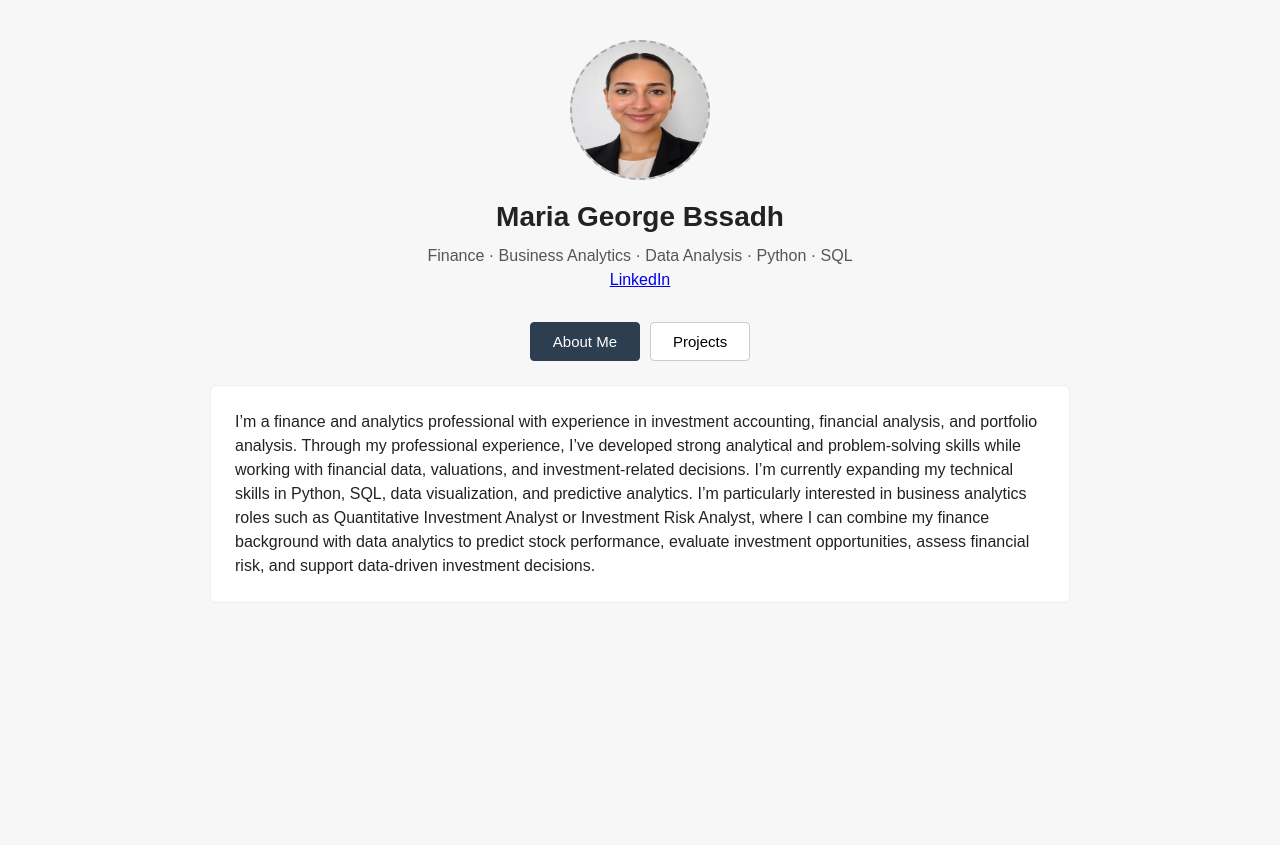
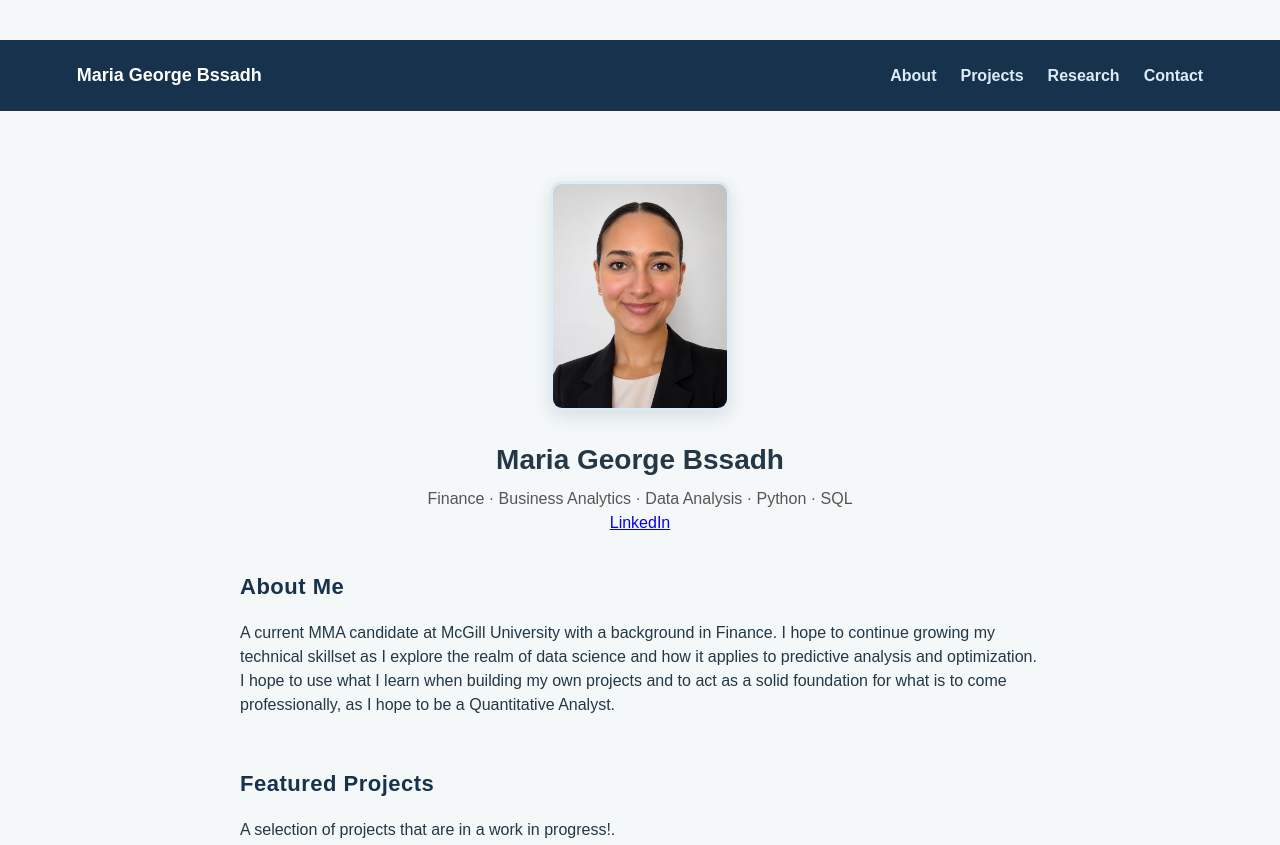
Before and after one commit to mariabssadh1-droid/mariabssadh1-droid.github.io, a plain HTML site: page index.html in a window 1280 px wide. Shown: the top 845 px of the page. Before the commit the page ends 800 px from the top, so only its background shows below. Drawn offline with Linux system fonts and the light colour scheme.

Commit message:
Redesign portfolio layout and styling

```diff
--- a/index.html
+++ b/index.html
@@ -16,11 +16,11 @@
         margin: 0;
         padding: 0;
       }
-
 body {
+   	 margin: 0;
         font-family: Arial, Helvetica, sans-serif;
-        color: #222;
-        background: #f7f7f7;
+        color: #243746;
+        background: #F4F8F8;
         line-height: 1.5;
       }
 
@@ -33,22 +33,18 @@
       /* ---------- HEADER (photo + name + subheading) ---------- */
       header {
         text-align: center;
-        margin-bottom: 30px;
+        margin-bottom: 20px;
       }
 
       /* Empty space for photo — replace with your own <img> if you like */
       .photo {
-        width: 140px;
-        height: 140px;
-        border-radius: 50%;
-        background: #ddd;
-        border: 2px dashed #aaa;
-        margin: 0 auto 16px;
-        display: flex;
-        align-items: center;
-        justify-content: center;
-        color: #888;
-        font-size: 13px;
+    width: 180px;
+    height: auto;
+    border-radius: 12px;
+    border: 3px solid #DCECF7;
+    box-shadow: 0 6px 18px rgba(23, 50, 77, 0.12);
+    display: block;
+    margin: 0 auto 28px;
 }
 
       header h1 {
@@ -92,20 +88,25 @@
       }
 
      .panel {
-        background: #fff;
-        border: 1px solid #eee;
-        border-radius: 6px;
-        padding: 24px;
+    width: 100%;
+    background: transparent;
+    border: none;
+    padding: 0;
+    box-shadow: none;
 }
 
       /* ---------- PROJECT CARDS (1 x 3 grid) ---------- */
       .cards {
     display: grid;
-        grid-template-columns: repeat(3, 1fr);
-        gap: 16px;
+    grid-template-columns: repeat(3, minmax(0, 1fr));
+    gap: 48px;
+    width: 100%;
+    align-items: stretch;
 }
 
       .card {
+    	width: 100%;
+    	box-sizing: border-box;
         border: 1px solid #eee;
         border-radius: 6px;
         overflow: hidden;
@@ -138,16 +139,150 @@
           grid-template-columns: 1fr;
         }
       }
+
+.navbar {
+    display: flex;
+    justify-content: space-between;
+    align-items: center;
+    width: 100vw;
+    margin-left: calc(50% - 50vw);
+    box-sizing: border-box;
+    padding: 22px 6vw;
+    background-color: #17324D;
+    margin-bottom: 70px;
+}
+
+.nav-name {
+    color: #FFFFFF;
+    font-weight: 700;
+    font-size: 18px;
+}
+
+.nav-links {
+    display: flex;
+    gap: 24px;
+}
+
+.nav-links a {
+    color: #DCECF7;
+    text-decoration: none;
+    font-weight: 600;
+}
+
+.nav-links a:hover {
+    color: #FFFFFF;
+}
+
+.section {
+    width: 100%;
+    max-width: 1000px;
+    margin: 40px auto;
+    padding: 0 30px;
+    box-sizing: border-box;
+}
+
+#about,
+#projects,
+#research,
+#contact {
+    width: 100%;
+    max-width: 1000px;
+    margin-left: auto;
+    margin-right: auto;
+}
+
+#projects {
+    margin-top: 50px;
+    margin-bottom: 50px;
+}
+
+#about {
+    margin-top: 35px;
+}
+
+.section h2 {
+    text-align: left;
+    font-size: 22px;
+    color: #17324D;
+    margin-bottom: 18px;
+    letter-spacing: 0.5px;
+}
+
+.glance-grid {
+    display: grid;
+    grid-template-columns: repeat(3, 1fr);
+    gap: 36px;
+    width: 100%;
+}
+
+.glance-card {
+    background-color: #DCECF7;
+    padding: 26px 20px;
+    border-radius: 12px;
+    text-align: center;
+}
+
+.glance-card h3 {
+    color: #17324D;
+    margin-bottom: 12px;
+}
+
+.glance-card p {
+    margin: 6px 0;
+    color: #405866;
+}
+
+
+/* ---------- CONTACT ---------- */
+
+.contact-links {
+    display: flex;
+    justify-content: center;
+    gap: 16px;
+    margin-top: 24px;
+}
+
+.contact-links a {
+    background-color: #17324D;
+    color: #FFFFFF;
+    padding: 12px 22px;
+    border-radius: 8px;
+    text-decoration: none;
+    font-weight: 600;
+}
+
+.contact-links a:hover {
+    background-color: #405866;
+}
+
+.section-intro {
+    margin-bottom: 40px;
+}
+
+#contact {
+    text-align: center;
+}
+
  </style>
   </head>
 
   <body>
     <div class="container">
+<nav class="navbar">
+    <div class="nav-name">Maria George Bssadh</div>
+
+    <div class="nav-links">
+        <a href="#about">About</a>
+        <a href="#projects">Projects</a>
+        <a href="#research">Research</a>
+        <a href="#contact">Contact</a>
+    </div>
+</nav>
+
  <!-- ============================================================
          HEADER: photo, name, experiences
          ============================================================ -->
       <header>
-        <!-- Replace this div with <img src="your-photo.jpg" class="photo"> -->
         <img src="Headshot - Maria Bssadh.jpg" class="photo">
 
         <h1>Maria George Bssadh</h1>
@@ -157,30 +292,26 @@
 </p>
       </header>
 
-      <!-- ============================================================
-         TABS
-         ============================================================ -->
-      <div class="tabs">
-        <button class="tab-button active" onclick="showTab('about')">
-          About Me
-        </button>
-        <button class="tab-button" onclick="showTab('projects')">
-          Projects
-        </button>
-      </div>
+      <!-- ---------- TAB 1: ABOUT ME ---------- -->
+      <section id="about" class="section">
+        <div class="panel">
+	<h2>About Me</h2>
+          <p>
 
-      <!-- ---------- TAB 1: ABOUT ME ---------- -->
-      <div id="about" class="tab-content active">
-        <div class="panel">
-          <p>
-            I’m a finance and analytics professional with experience in investment accounting, financial analysis, and portfolio analysis. Through my professional experience, I’ve developed strong analytical and problem-solving skills while working with financial data, valuations, and investment-related decisions. I’m currently expanding my technical skills in Python, SQL, data visualization, and predictive analytics. I’m particularly interested in business analytics roles such as Quantitative Investment Analyst or Investment Risk Analyst, where I can combine my finance background with data analytics to predict stock performance, evaluate investment opportunities, assess financial risk, and support data-driven investment decisions.
+		A current MMA candidate at McGill University with a background in Finance. I hope to continue growing my technical skillset as I explore the realm of data science and how it applies to predictive analysis and optimization. I hope to use what I learn when building my own projects and to act as a solid foundation for what is to come professionally, as I hope to be a Quantitative Analyst.
 
          </p>
 	</div>
-      </div>
+
+	</section>
 
       <!-- ---------- TAB 2: PROJECTS ---------- -->
-      <div id="projects" class="tab-content">
+      <section id="projects" class="section">
+<h2>Featured Projects</h2>
+
+<p class="section-intro">
+    A selection of projects that are in a work in progress!.
+</p>
         <div class="cards">
           <!-- CARD 1 -->
           <div class="card">
@@ -209,26 +340,56 @@
             </div>
           </div>
         </div>
-      </div>
+      </section>
+
     </div>
 
-    <!-- ============================================================
-       SIMPLE TAB SWITCHING SCRIPT
-       ============================================================ -->
-    <script>
-      function showTab(id) {
-        // hide all tab contents
-        document.querySelectorAll(".tab-content").forEach(function (el) {
-          el.classList.remove("active");
-        });
-        // remove active state from all buttons
-        document.querySelectorAll(".tab-button").forEach(function (btn) {
-          btn.classList.remove("active");
-        });
-        // show the selected tab + highlight the clicked button
-        document.getElementById(id).classList.add("active");
-        event.target.classList.add("active");
-      }
-    </script>
+</section>
+
+<section id="research" class="section">
+
+ <h2>Research Interests</h2>
+
+    <p class="section-intro">
+        Areas I am interested in exploring further through research and applied analytics.
+    </p>
+
+    <div class="glance-grid">
+
+        <div class="glance-card">
+            <h3>Predictive Analytics</h3>
+            <p>Exploring how historical data can be used to identify patterns and predict future outcomes.</p>
+        </div>
+
+        <div class="glance-card">
+            <h3>Machine Learning</h3>
+            <p>Exploring the application of machine learning techniques to real-world data and problems.</p>
+        </div>
+
+        <div class="glance-card">
+            <h3>Data-Driven Decision Making</h3>
+            <p>Exploring how data and analytical methods can support better decision-making.</p>
+        </div>
+
+    </div>
+
+</section>
+
+<section id="contact" class="section">
+
+    <h2>Let's Connect</h2>
+
+    <p class="section-intro">
+        Feel free to connect with me or reach out!
+    </p>
+
+    <div class="contact-links">
+        <a href="mailto:mariabssadh@gmail.com">Email Me</a>
+        <a href="https://www.linkedin.com/in/mariabssadh" target="_blank">LinkedIn</a>
+    </div>
+
+</section>
+    </div>
+
   </body>
 </html>
```
Lines whose indentation alone changed are shown as unchanged.
